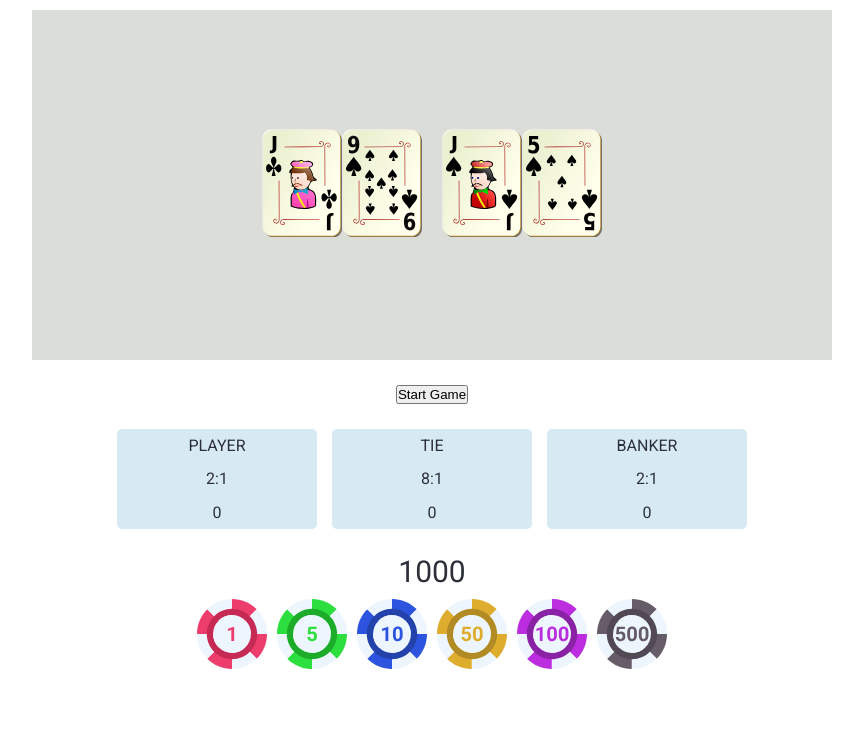
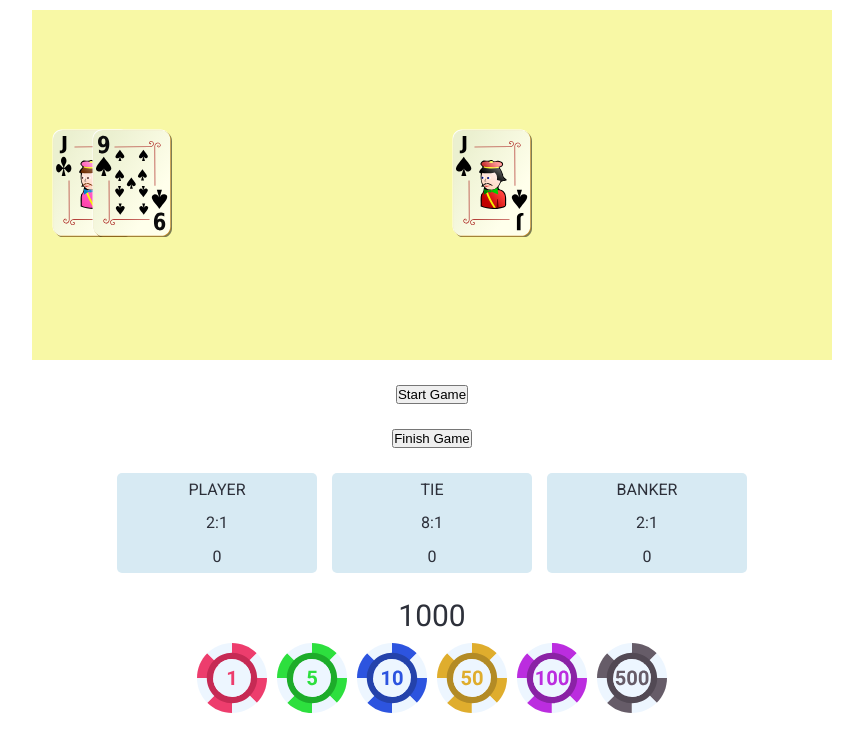
Before and after one commit to DmitriyFriz/baccarat-game, a React (Create React App) app: page / in a window 1280 px wide. Both pictures are taken after a click on the button "Start Game". Shown: the top 752 px of the page, without its empty margins (208-1071 px from the left). Built offline with nearby package versions, Linux system fonts and the light colour scheme.

Commit message:
feat: add card animation

```diff
--- a/package.json
+++ b/package.json
@@ -16,6 +16,7 @@
     "react": "^17.0.2",
     "react-dom": "^17.0.2",
     "react-scripts": "4.0.3",
+    "react-transition-group": "^4.4.2",
     "typescript": "^4.1.2",
     "web-vitals": "^1.0.1"
   },
@@ -46,6 +47,7 @@
     ]
   },
   "devDependencies": {
+    "@types/react-transition-group": "^4.4.1",
     "@typescript-eslint/eslint-plugin": "^4.27.0",
     "@typescript-eslint/parser": "^4.27.0",
     "eslint-config-airbnb": "^18.2.1",
--- a/src/components/Board/Board.module.scss
+++ b/src/components/Board/Board.module.scss
@@ -1,8 +1,7 @@
 .board {
   display: flex;
-  justify-content: center;
+  justify-content: space-between;
   align-items: center;
-  gap: 20px;
 
   width: 800px;
   height: 350px;
--- a/src/components/Board/Board.tsx
+++ b/src/components/Board/Board.tsx
@@ -10,8 +10,8 @@ export const Board = observer(() => {
 
   return (
     <div className={s.board}>
-      <CardCollection collection={gameStore.playerCards} />
-      <CardCollection collection={gameStore.bankerCards} />
+      <CardCollection collection={gameStore.playerCards} isBankerCollection={false} />
+      <CardCollection collection={gameStore.bankerCards} isBankerCollection={true} />
     </div>
   );
 });
--- /dev/null
+++ b/src/components/CardCollection/CardCollection.module.scss
@@ -0,0 +1,132 @@
+.banker_collection,
+.player_collection {
+  position: relative;
+  display: flex;
+  justify-content: flex-start;
+  align-items: center;
+
+  width: 50%;
+  height: 100%;
+  background-color: rgb(248, 248, 165);
+  padding-left: 20px;
+}
+
+.card_container {
+  position: relative;
+
+  &:nth-child(2) {
+    transform: translateX(-50%);
+  }
+
+  &:nth-child(3) {
+    transform: translateX(-100%);
+  }
+}
+
+.player_collection {
+  .card_showed.card_container {
+    &:nth-child(2) {
+      animation-delay: 2s;
+    }
+  }
+}
+
+.banker_collection {
+  .card_showed.card_container {
+    &:nth-child(1) {
+      animation-delay: 1s;
+    }
+
+    &:nth-child(2) {
+      animation-delay: 3s;
+    }
+
+    &:nth-child(3) {
+      animation-delay: 1s;
+    }
+  }
+}
+
+.card_showed {
+  animation: dealing 700ms ease-out backwards;
+}
+
+@keyframes dealing {
+  0% {
+    top: -50%;
+    right: -100%;
+    transform: translate(-100%, 50%);
+    opacity: 0;
+  }
+
+  30% {
+    opacity: 1;
+  }
+
+  100% {
+    top: 0;
+    right: 0;
+  }
+}
+
+.card_hidden {
+  &:nth-child(1) {
+    animation: remove 300ms 300ms forwards ease-in-out, move-1 700ms forwards ease-in-out;
+  }
+
+  &:nth-child(2) {
+    animation: remove 300ms 300ms forwards ease-in-out, move-2 700ms forwards ease-in-out;
+  }
+
+  &:nth-child(3) {
+    animation: remove 300ms 300ms forwards ease-in-out, move-3 700ms forwards ease-in-out;
+  }
+}
+
+@keyframes remove {
+  0% {
+    opacity: 1;
+  }
+
+  100% {
+    opacity: 0;
+  }
+}
+
+@keyframes move-1 {
+  50% {
+    transform: translateY(0);
+  }
+
+  100% {
+    transform: translateY(-200%);
+  }
+}
+
+@keyframes move-2 {
+  0% {
+    transform: translateX(-50%);
+  }
+
+  50% {
+    transform: translate(-100%, 0);
+  }
+
+  100% {
+    transform: translate(-100%, -200%);
+  }
+}
+
+@keyframes move-3 {
+  0% {
+    transform: translateX(-100%);
+  }
+
+  50% {
+    transform: translate(-200%, 0);
+  }
+
+  100% {
+    transform: translate(-200%, -200%);
+  }
+}
--- a/src/components/CardCollection/CardCollection.tsx
+++ b/src/components/CardCollection/CardCollection.tsx
@@ -1,16 +1,65 @@
 import React from 'react';
+import { TransitionGroup, CSSTransition } from 'react-transition-group';
 import { observer } from 'mobx-react-lite';
+import { useStore } from '../../store';
 import { PlayingCard } from '../../common/types';
 import { Card } from '../Card';
 
+// import './CardCollection.scss';
+import s from './CardCollection.module.scss';
+
 interface CardCollectionProps {
   collection: PlayingCard[];
+  isBankerCollection: boolean;
 }
 
-export const CardCollection = observer(({ collection }: CardCollectionProps) => {
-  const cardCollectionView = collection.map(({ suit, value }) => (
-    <Card suit={suit} value={value} key={`${suit}${value}`} />
-  ));
+export const CardCollection = observer(
+  ({ collection, isBankerCollection }: CardCollectionProps) => {
+    const gameStore = useStore('gameStore');
+    const collectionClass = isBankerCollection ? s.banker_collection : s.player_collection;
 
-  return <div>{cardCollectionView}</div>;
-});
+    return (
+      <TransitionGroup className={collectionClass}>
+        {collection.map(({ suit, value }, index) => {
+          const key = `${suit}${value}`;
+          const nodeRef = React.createRef<HTMLDivElement>();
+
+          return (
+            <CSSTransition
+              classNames={{
+                enterActive: s.card_showed,
+                exitActive: s.card_hidden,
+              }}
+              timeout={{
+                exit: 700,
+              }}
+              key={key}
+              nodeRef={nodeRef}
+              appear={true}
+              onEntered={() => {
+                if (index === 1 && isBankerCollection) {
+                  gameStore.continueGame();
+                }
+              }}
+              addEndListener={(done) => {
+                nodeRef.current!.addEventListener(
+                  'animationend',
+                  () => {
+                    if (gameStore.isGame) {
+                      done();
+                    }
+                  },
+                  false
+                );
+              }}
+            >
+              <div key={key} ref={nodeRef} className={s.card_container}>
+                <Card suit={suit} value={value} key={key} />
+              </div>
+            </CSSTransition>
+          );
+        })}
+      </TransitionGroup>
+    );
+  }
+);
--- a/src/components/Game/Game.tsx
+++ b/src/components/Game/Game.tsx
@@ -15,6 +15,9 @@ export const Game = observer(() => {
       <button type="button" onClick={() => gameStore.startGame()}>
         Start Game
       </button>
+      <button type="button" onClick={() => gameStore.finishGame()}>
+        Finish Game
+      </button>
       <BettingPanel />
     </div>
   );
--- a/src/store/GameStore.tsx
+++ b/src/store/GameStore.tsx
@@ -6,10 +6,13 @@ export class GameStore {
   private readonly countCardsForFirstDistribution = 2;
   playerCards: PlayingCard[] = [];
   bankerCards: PlayingCard[] = [];
+  isGame: boolean = false;
 
   constructor(private dealer: Dealer) {
     makeAutoObservable(this, {
       startGame: action.bound,
+      continueGame: action.bound,
+      finishGame: action.bound,
     });
   }
 
@@ -18,5 +21,17 @@ export class GameStore {
       this.playerCards.push(this.dealer.card);
       this.bankerCards.push(this.dealer.card);
     }
+    this.isGame = true;
+  }
+
+  continueGame() {
+    this.playerCards.push(this.dealer.card);
+    this.bankerCards.push(this.dealer.card);
+  }
+
+  finishGame() {
+    this.playerCards = [];
+    this.bankerCards = [];
+    this.isGame = false;
   }
 }
```
Also changed, not shown: 1 other file (tests, documents, lock files or other folders).
